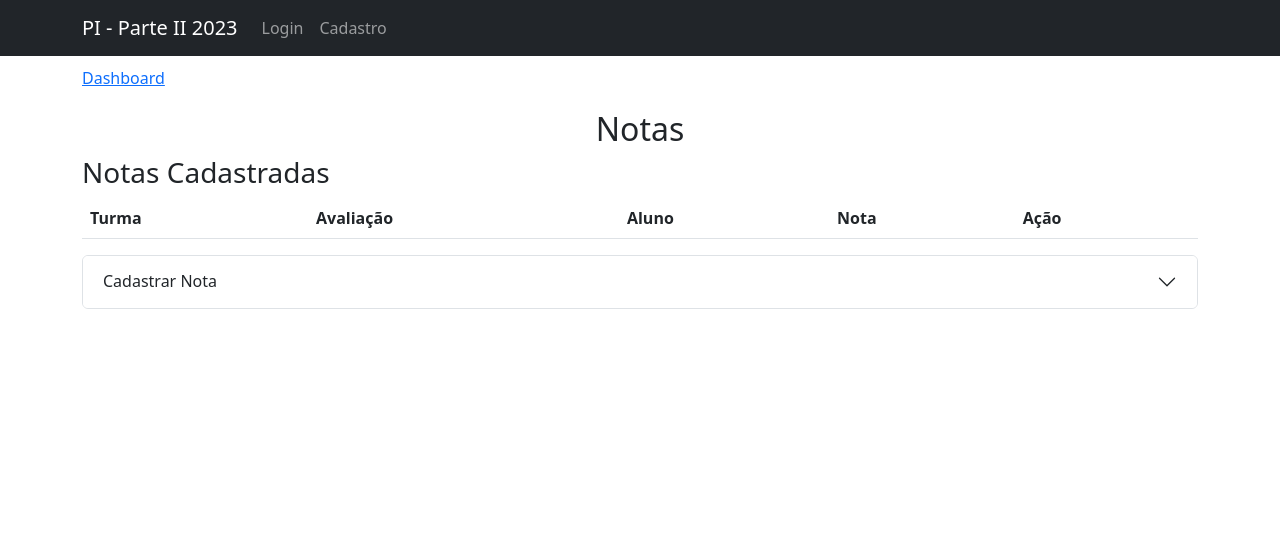
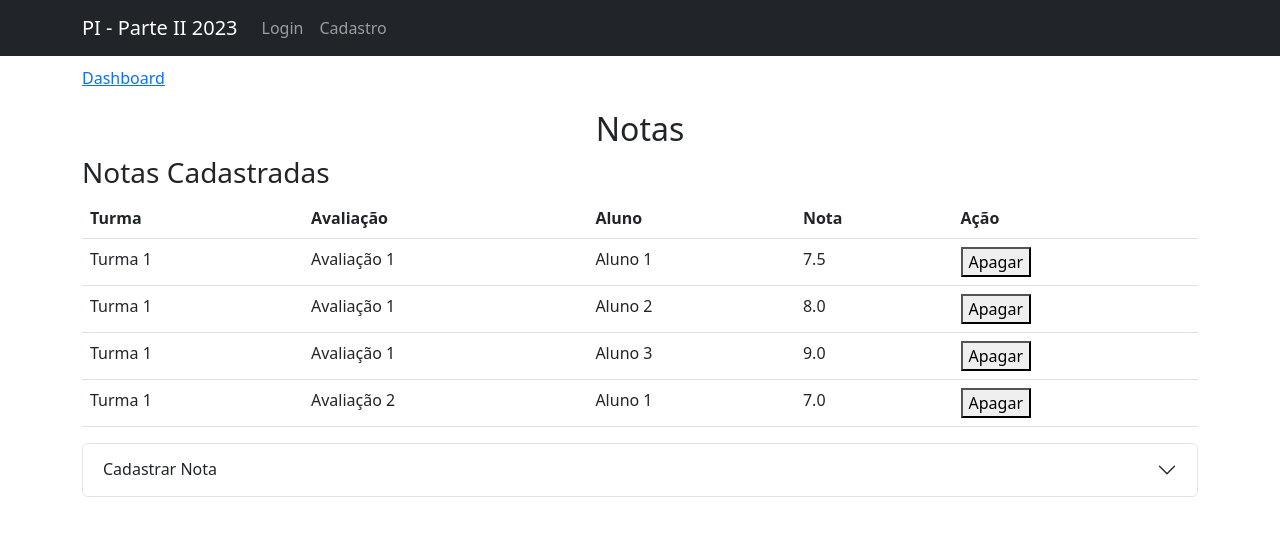
Before and after one commit to solangegamboa/pi-2-entrega, a Next.js app: page /dashboard/professor/nota in a window 1280 px wide. Shown: the top 536 px of the page. Built offline with nearby package versions, Linux system fonts and the light colour scheme.

Commit message:
notas ajuste

```diff
--- a/app/components/Lista/Lista.tsx
+++ b/app/components/Lista/Lista.tsx
@@ -43,7 +43,7 @@ function handleItems(tipo, item, index) {
                 <td>{item.local}</td>
             </tr>)
     } else {
-        <tr key={index}>
+        return <tr key={index}>
             <td>{item.turma}</td>
             <td>{item.avaliacao}</td>
             <td>{item.aluno}</td>
--- a/app/dashboard/professor/nota/page.tsx
+++ b/app/dashboard/professor/nota/page.tsx
@@ -22,7 +22,7 @@ export default function Page() {
             <h2 className="title">Notas</h2>
             <div>
                 <h3>Notas Cadastradas</h3>
-                <Lista headers={notasCadastradas.headers} items={notasCadastradas.items}></Lista>
+                <Lista headers={notasCadastradas.headers} items={notasCadastradas.items} tipo="notas"></Lista>
             </div>
             <div>
                 <Accordion>
--- a/next.config.js
+++ b/next.config.js
@@ -4,7 +4,7 @@ const nextConfig = {
   experimental: {
     appDir: true,
   },
-  // trailingSlash: true
+  trailingSlash: true
 }
 
 module.exports = nextConfig;
```
Also changed, not shown: 47 other files (tests, documents, lock files or other folders).
